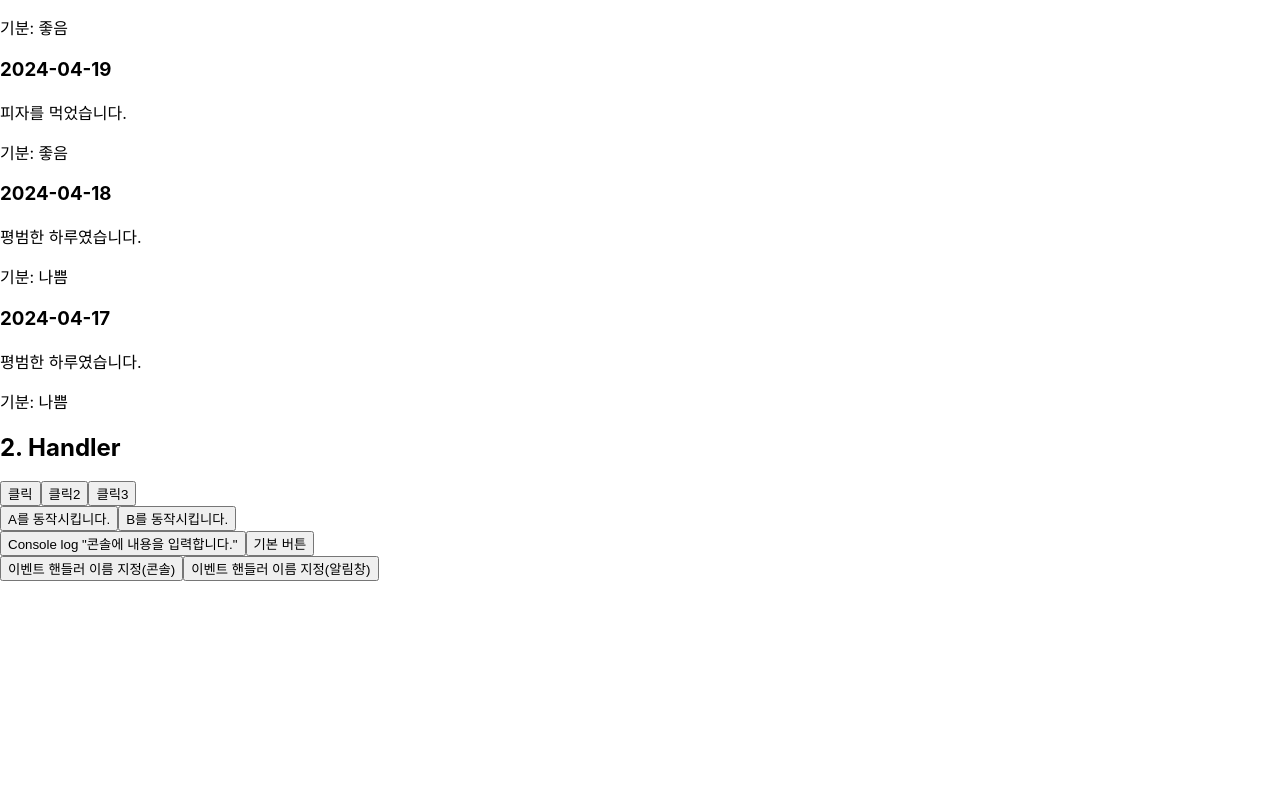
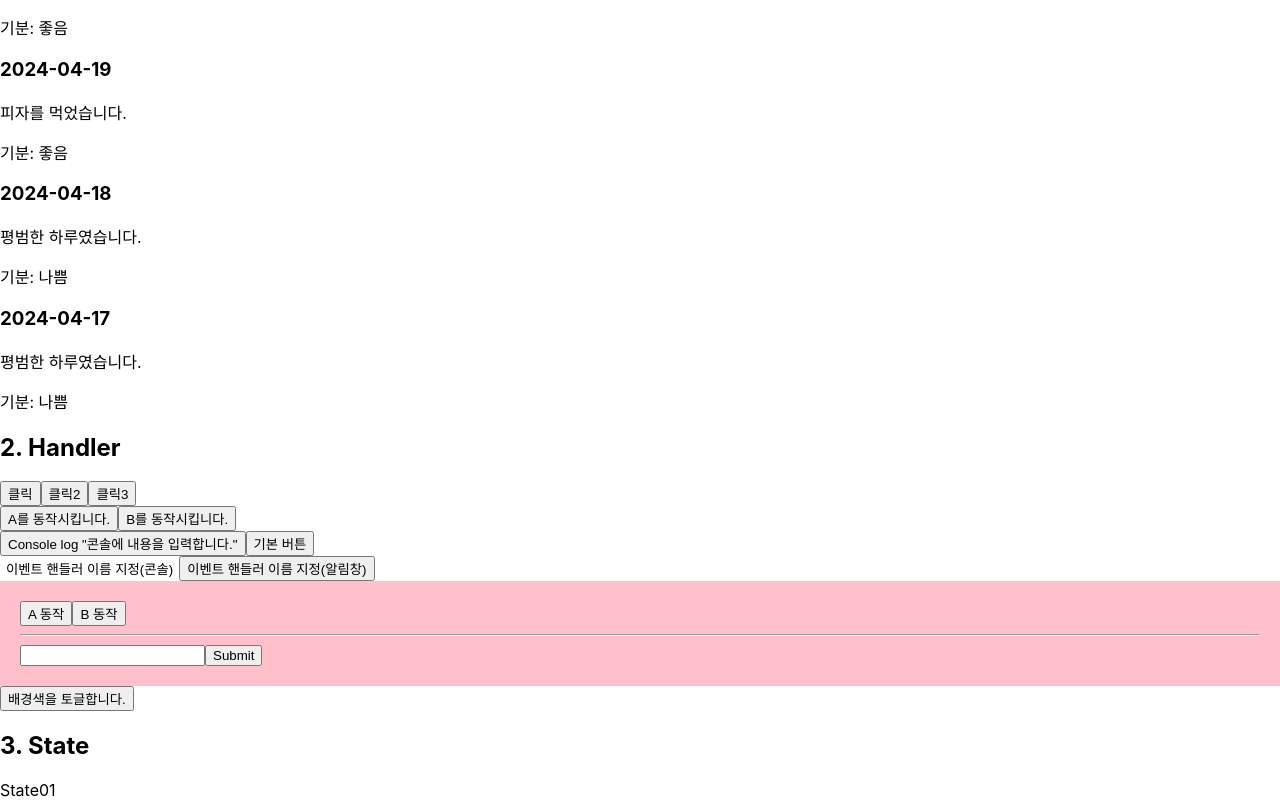
Before and after one commit to devgiants75/frontend-1223, a React (Create React App) app in the folder E_React/: page /0420 in a window 1280 px wide. Shown: the part 368-1168 px from the top of the page. Before the commit the page ends 949 px from the top, so only its background shows below. Built offline with nearby package versions, Linux system fonts and the light colour scheme.

Commit message:
20240420

```diff
--- a/E_React/src/views/0420/b_Handler/Handler04.tsx
+++ b/E_React/src/views/0420/b_Handler/Handler04.tsx
@@ -10,8 +10,19 @@ interface ButtonProps {
 }
 
 // HTML 요소 내부의 prop는 정의된 이벤트 핸들러를 사용
+// : 이벤트 핸들러 첨부 시 해당 이벤트를 사용할 수 있는
+//   , 적절한 요소 사용이 필요
 function Button1({ onClg, onAlert, children }: ButtonProps) {
-  return <button onClick={onClg}>{children}</button>;
+  return <button onClick={onClg} style={{
+    border: 'none', backgroundColor: 'white'
+  }}>
+    {children}
+  </button>
+  // <div onClick={onClg} style={{
+  //   border: '1px solid black', borderRadius: '5px'
+  //   , backgroundColor: '#eee', padding: '5px'
+  // }}>{children}</div>
+  ;
 }
 
 function Button2({ onClg, onAlert, children }: ButtonProps) {
--- /dev/null
+++ b/E_React/src/views/0420/b_Handler/Handler05.tsx
@@ -0,0 +1,58 @@
+import React from 'react'
+
+//! 이벤트 전파(버블링)
+// : 컴포넌트의 자식 요소에서 발생하는 이벤트를 잡아내는 것
+// : 발생한 곳에서 시작 > 트리를 따라 위로 올라감
+
+//! 전파 중지
+// : 이벤트 핸들러는 그들의 유일한 인자로 이벤트 객체를 전달받음
+//  >> 보통 e라고 불리며, event를 의미
+//  >> 해당 이벤트 객체를 통해 이벤트 전파를 중지 가능
+
+//! 기본 동작 방지
+// : 일부 브라우저 이벤트는 해당 요소 내에 기본 동작을 포함
+// EX) 내부의 버튼이 클릭되었을 때 form요소의 제출 이벤트
+//     >> 전체 페이지를 다시 로드
+
+interface ButtonProps {
+  onClick: () => void;
+  children: React.ReactNode;
+}
+
+function Button({ onClick, children }: ButtonProps) {
+  return (
+    <button onClick={(e) => {
+      // 이벤트 전파 중지: .stopPropagation(); 사용
+      e.stopPropagation();
+      console.log(e.target);
+      onClick();
+    }}>
+      {children}
+    </button>
+  )
+}
+
+export default function Handler05() {
+  return (
+    <div className='Main' style={{ padding: '20px', backgroundColor: 'pink'}} onClick={() => {
+      console.log('메인 영역을 클릭하였습니다.');
+    }}>
+      <Button onClick={() => console.log('AAAAA')}>
+        A 동작
+      </Button>
+      <Button onClick={() => console.log('BBBBB')}>
+        B 동작
+      </Button>
+
+      <hr />
+      <form onSubmit={(e) => {
+        // 이벤트 객체(e) 내부의 기본 동작 방지: .preventDefault()
+        e.preventDefault();
+        console.log('전송중입니다.');
+      }}>
+        <input type="text" />
+        <button>Submit</button>
+      </form>
+    </div>
+  )
+}
--- /dev/null
+++ b/E_React/src/views/0420/b_Handler/Practice.tsx
@@ -0,0 +1,56 @@
+import React from 'react'
+
+/*
+- 함수를 prop으로 전달: <button>과 같은 요소에 함수를 prop으로 전달하여 이벤트를 처리 가능
+
+- 이벤트 핸들러 전달: 이벤트 핸들러는 전달되어야 하며 호출X
+>> 즉, onClick={handleClick} 형식을 사용, onClick={handleClick()} 형식은 사용 X
+
+- 이벤트 핸들러 정의: 이벤트 핸들러 함수는 별도로 또는 인라인으로 정의 가능
+
+- 이벤트 핸들러의 접근성: 이벤트 핸들러는 컴포넌트 내부에서 정의되므로, props에 접근 가능
+
+- 부모에서 자식으로의 전달: 부모 컴포넌트에서 이벤트 핸들러를 선언하고 이를 자식 컴포넌트에게 prop으로 전달 가능
+
+- 애플리케이션 특정 이벤트 핸들러: 애플리케이션 특정 이름으로 자체 이벤트 핸들러 prop을 정의 가능
+
+- 이벤트의 상향 전파: 이벤트는 상향 전파
+  >> 전파를 막기 위해서는 첫 번째 인자에서 e.stopPropagation()을 호출
+
+- 기본 동작 방지: 이벤트는 원치 않는 기본 브라우저 동작
+  >> 이를 방지하기 위해 e.preventDefault()를 호출
+
+*/
+
+export default function Practice() {
+  /*
+  ! button 요소를 클릭하는 경우
+    : body의 배경색이 토글(변경)되도록 설정
+    : 토글의 값 - black, white
+
+  ? 요구 사항
+  1. button 요소 클릭 시 이벤트 핸들러 실행(handleClick)
+
+  2. handleClick 이벤트는 컴포넌트 내에서 정의
+    >> body의 색상 변경:
+    let bodyStyle = document.body.style;
+    위의 변수에서 bodyStyle.backgroundColor 속성에 값을 전달하면 값이 지정
+
+    >> 토글의 기능을 위해 if, else구문 사용
+  */
+
+  function handleClick() {
+    let bodyStyle = document.body.style;
+    if (bodyStyle.backgroundColor === 'black') {
+      bodyStyle.backgroundColor = 'white'
+    } else {
+      bodyStyle.backgroundColor = 'black';
+    }
+  }
+
+  return (
+    <button onClick={handleClick}>
+      배경색을 토글합니다.
+    </button>
+  )
+}
--- /dev/null
+++ b/E_React/src/views/0420/c_State/State01.tsx
@@ -0,0 +1,37 @@
+import React, { useState } from 'react'
+
+/*
+! useState
+: React에서 제공하는 Hook 중 하나
+: 함수형 '컴포넌트' 내에서 상태를 관리 가능
+  (컴포넌트 단위의 상태 관리)
+
+>> Hook을 통해 상태값을 선언
+>> 해당 상태값을 업데이트하는 함수를 제공받음
+>> 해당 함수는 비동기적 처리를 기본으로 진행
+>> 상태 변경 시 컴포넌트의 재렌더링을 유발
+
+*/
+export default function State01() {
+
+  //! useState의 기본 구문
+  // const [state, setState] = useState(initialState);
+
+  // - state: 현재의 상태값
+  // - setState: 상태를 업데이트하는 함수
+  //   (관례상 'set + 현재 상태값'으로 명명)
+  // - initialState: 상태의 초기값
+
+  // >> hook은 React 내부의 함수 기능이기 때문에
+  //    : React에서 import 해서 사용
+
+  // 상태에 타입 정의
+  // useState 뒤에 제네릭으로 상태값의 타입 지정
+  const [count, setCount] = useState<number>(0); // 초기 상태값 0
+
+
+
+  return (
+    <div>State01</div>
+  )
+}
--- a/E_React/src/views/0420/index.tsx
+++ b/E_React/src/views/0420/index.tsx
@@ -4,6 +4,9 @@ import Handler01 from './b_Handler/Handler01'
 import Handler02 from './b_Handler/Handler02'
 import Handler03 from './b_Handler/Handler03'
 import Handler04 from './b_Handler/Handler04'
+import Handler05 from './b_Handler/Handler05'
+import PracticeHandler from './b_Handler/Practice'
+import State01 from './c_State/State01'
 
 export default function Index() {
   return (
@@ -21,6 +24,11 @@ export default function Index() {
       <Handler02 />
       <Handler03 />
       <Handler04 />
+      <Handler05 />
+      <PracticeHandler />
+
+      <h2>3. State</h2>
+      <State01 />
 
     </div>
   )
```
